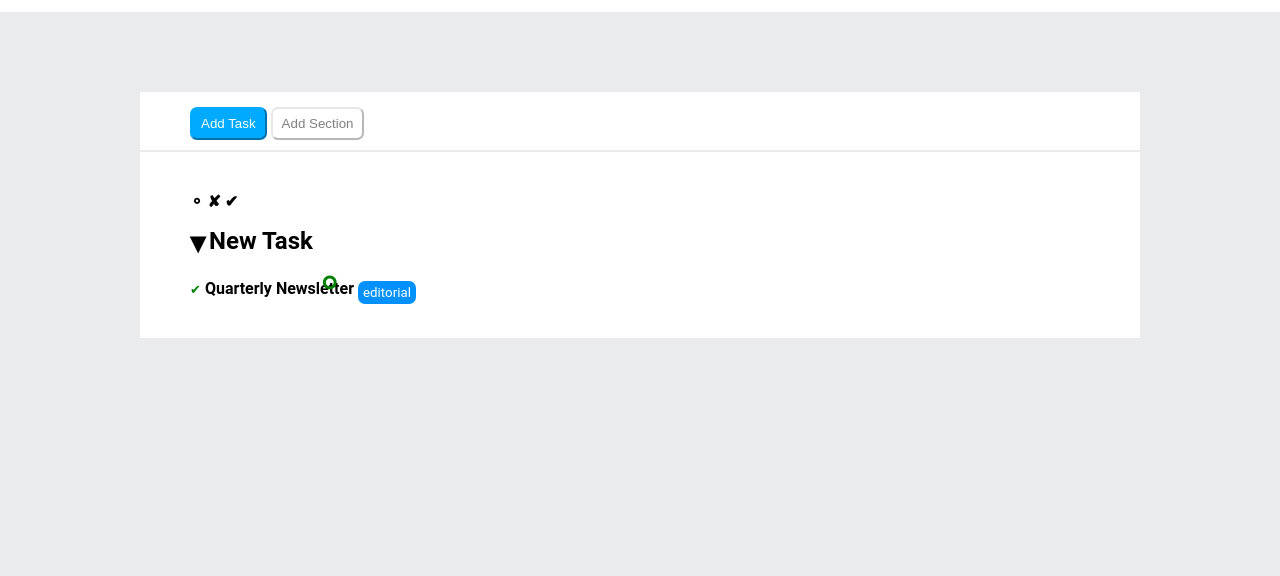
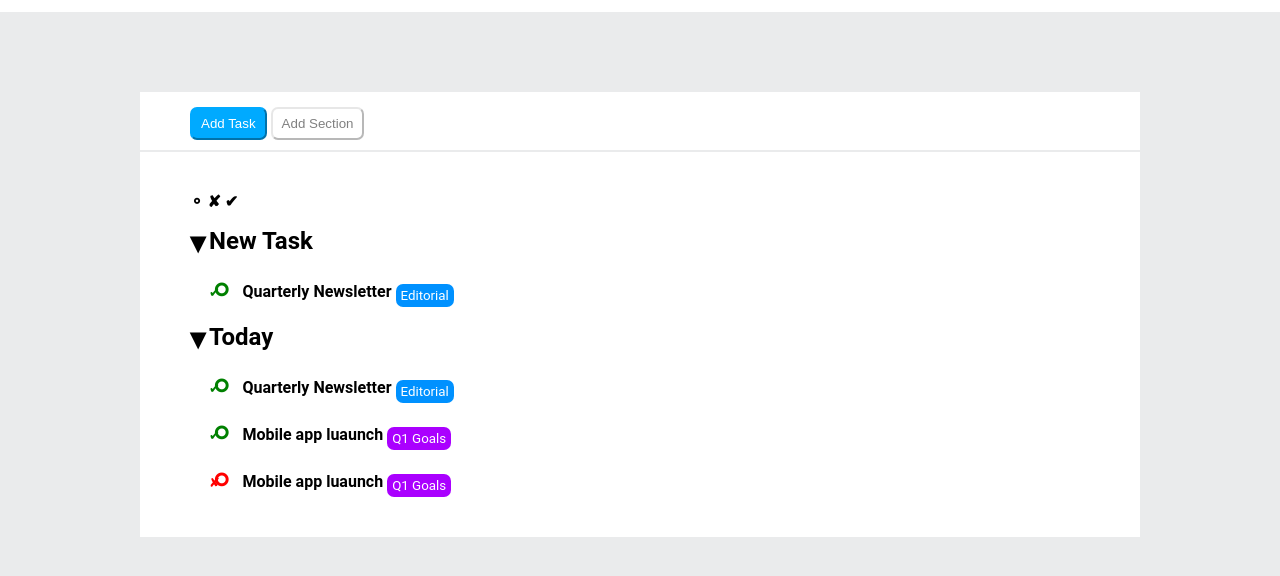
Before and after one commit to MicheleRai/html-css-toboolist, a plain HTML site: page index.html in a window 1280 px wide. Shown: the part 118-694 px from the top of the page. Drawn offline with Linux system fonts and the light colour scheme.

Commit message:
fix space

```diff
--- a/index.html
+++ b/index.html
@@ -35,7 +35,36 @@
                         <span class="O">&#9900;</span>
                     </span>
                     <span class="task">Quarterly Newsletter</span>
-                    <span class="editorial">editorial</span>
+                    <span class="editorial">Editorial</span>
+                </div>
+
+            </section>
+            <section>
+                <strong class="triangle">&blacktriangledown;</strong>
+                <h2 class="type">Today</h2>
+                <div class="task">
+                    <span class="done">
+                        <span class="yes">&#10004;</span>
+                        <span class="O">&#9900;</span>
+                    </span>
+                    <span class="task">Quarterly Newsletter</span>
+                    <span class="editorial">Editorial</span>
+                </div>
+                <div class="task">
+                    <span class="done">
+                        <span class="yes">&#10004;</span>
+                        <span class="O">&#9900;</span>
+                    </span>
+                    <span class="task">Mobile app luaunch</span>
+                    <span class="goals">Q1 Goals</span>
+                </div>
+                <div class="task">
+                    <span class="not-done">
+                        <span class="not">&#10008;</span>
+                        <span class="O">&#9900;</span>
+                    </span>
+                    <span class="task">Mobile app luaunch</span>
+                    <span class="goals">Q1 Goals</span>
                 </div>
 
             </section>
--- a/style.css
+++ b/style.css
@@ -57,17 +57,27 @@ main{
 .type{
     display: inline-block;
     position: relative; top: -4px;
+    margin-bottom: 0;
+    padding-bottom: 0;
 }
 .done{
     color: green;
 }
+.not-done{
+    color: red;
+}
 .yes{
     font-weight: lighter;
     font-size: small;
+    position: relative;left: +19px;
+}
+.not{
+    font-weight: lighter;
+    font-size: small;
+    position: relative;left: +19px;
 }
 .O{
-    position: absolute;top: +378px;
-    position: absolute;left: +313px;
+    position: relative;top: +7px;
     font-weight: lighter;
     font-size: 40px;
 }
@@ -84,3 +94,13 @@ main{
     font-weight: lighter;
     position: relative;top: +3px;
 }
+.goals{
+    background-color: rgb(170, 0, 255);
+    color: white;
+    border-radius: 7px;
+    padding: 4px 5px;
+    font-size: smaller;
+    font-weight: lighter;
+    position: relative;top: +3px;
+
+}
```
